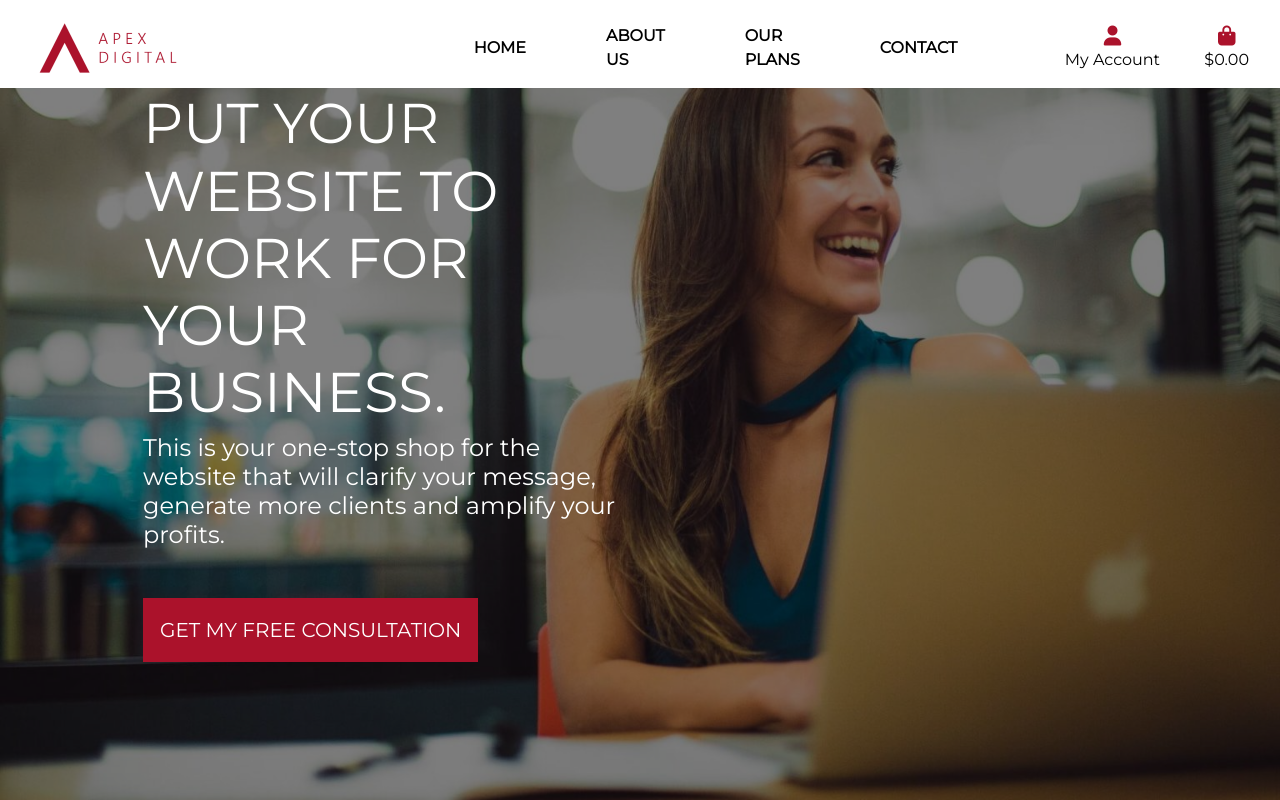
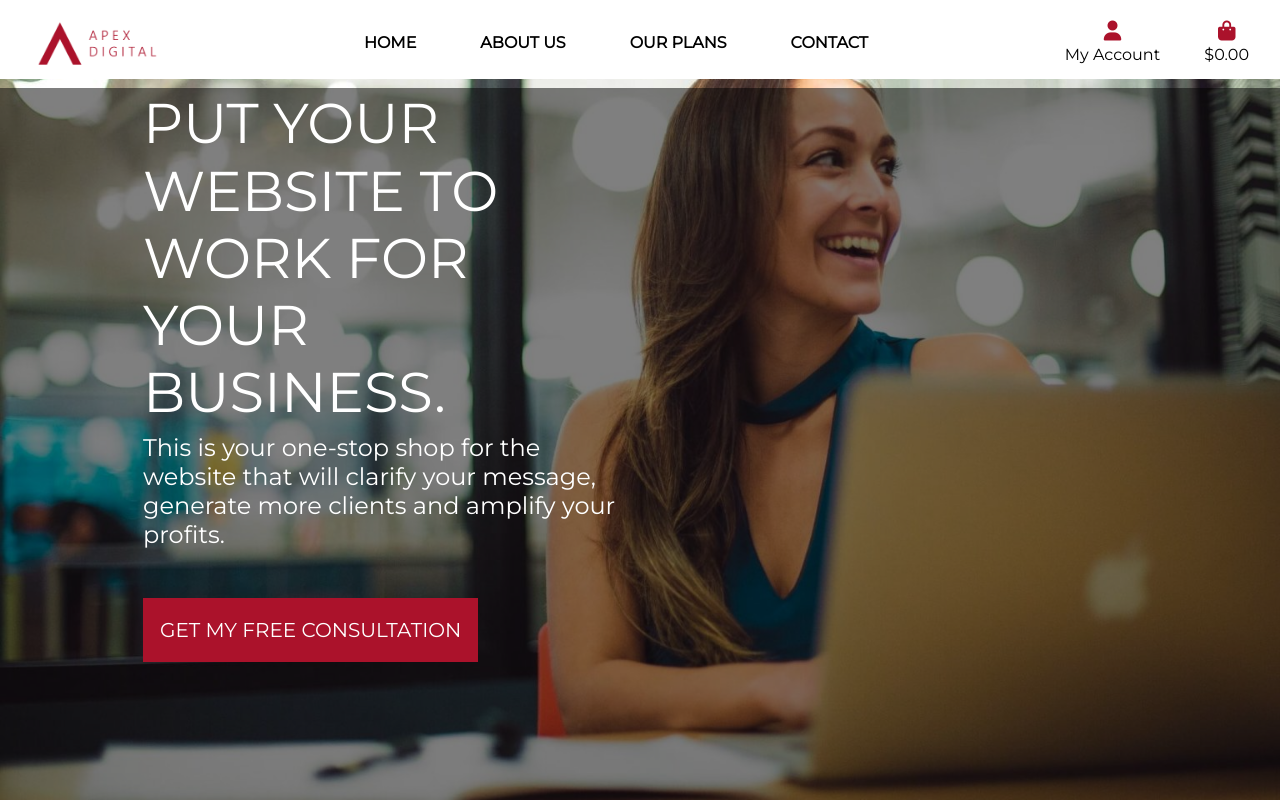
Before and after one commit to Jakejamesreid/apex-digital-media, a Django app: page / in a window 1280 px wide. Run offline with Django 3.2, Linux system fonts and the light colour scheme; some libraries are stand-ins or nearby versions.

Commit message:
Increase width for main nav and center list

```diff
--- a/templates/base.html
+++ b/templates/base.html
@@ -44,12 +44,12 @@
 
         <header class="container-fluid fixed-top">
             <div id="topnav" class="row bg-white pt-lg-2 d-none d-lg-flex">
-                <div class="col-12 col-lg-4 my-auto py-1 py-lg-0 text-center text-lg-left">
+                <div class="col-12 col-lg-3 my-auto py-1 py-lg-0 text-center text-lg-left">
                     <a href="{% url 'home' %}" class="nav-link main-logo-link">
                         <img class="logo-image" src="/media/Apex-Digital-Logo-Rectangle-Transparent-BG-Red-Logo-300x127.png" alt="">
                     </a>
                 </div>
-                <div class="col-12 col-lg-4 my-auto py-1 py-lg-0">
+                <div class="col-12 col-lg-6 my-auto py-1 py-lg-0">
                     <nav class="navbar navbar-expand-lg navbar-light w-100">
                         <button class="navbar-toggler" type="button" data-toggle="collapse" data-target="#main-nav" aria-controls="main-nav" aria-expanded="false" aria-label="Toggle navigation">
                             <span class="navbar-toggler-icon"></span>
@@ -58,7 +58,7 @@
                         {% include 'includes/main-nav.html' %}
                     </nav>
                 </div>
-                <div class="col-12 col-lg-4 my-auto py-1 py-lg-0">
+                <div class="col-12 col-lg-3 my-auto py-1 py-lg-0">
                     <ul class="list-inline list-unstyled text-center text-lg-right my-0">
                         <li class="list-inline-item dropdown">
                             <a class="text-black nav-link" href="#" id="user-options" data-toggle="dropdown" aria-haspopup="true" aria-expanded="false">
--- a/templates/includes/main-nav.html
+++ b/templates/includes/main-nav.html
@@ -1,6 +1,24 @@
-<div class="collapse navbar-collapse" id="main-nav">
-    <a href="{% url 'home' %}" class="nav-item logo-font font-weight-bold nav-link text-black mr-5">Home</a>
-    <a href="" class="nav-item logo-font font-weight-bold nav-link text-black mr-5">About Us</a>
-    <a href="" class="nav-item logo-font font-weight-bold nav-link text-black mr-5">Our Plans</a>
-    <a href="" class="nav-item logo-font font-weight-bold nav-link text-black mr-5">Contact</a>
+<div class="collapse navbar-collapse text-center mx-auto" id="main-nav">
+    <ul class="navbar-nav mx-auto">
+        <li class="nav-item active">
+            <a href="{% url 'home' %}" class="nav-link logo-font font-weight-bold nav-link text-black mr-5">
+                Home
+            </a>
+        </li>
+        <li class="nav-item">
+            <a href="" class="nav-link logo-font font-weight-bold nav-link text-black mr-5">
+                About Us
+            </a>
+        </li>
+        <li class="nav-item">
+            <a href="" class="nav-link logo-font font-weight-bold nav-link text-black mr-5">
+                Our Plans
+            </a>
+        </li>
+        <li class="nav-item">
+            <a href="" class="nav-link logo-font font-weight-bold nav-link text-black mr-5">
+                Contact
+            </a>
+        </li>
+    </ul>
 </div>
```
